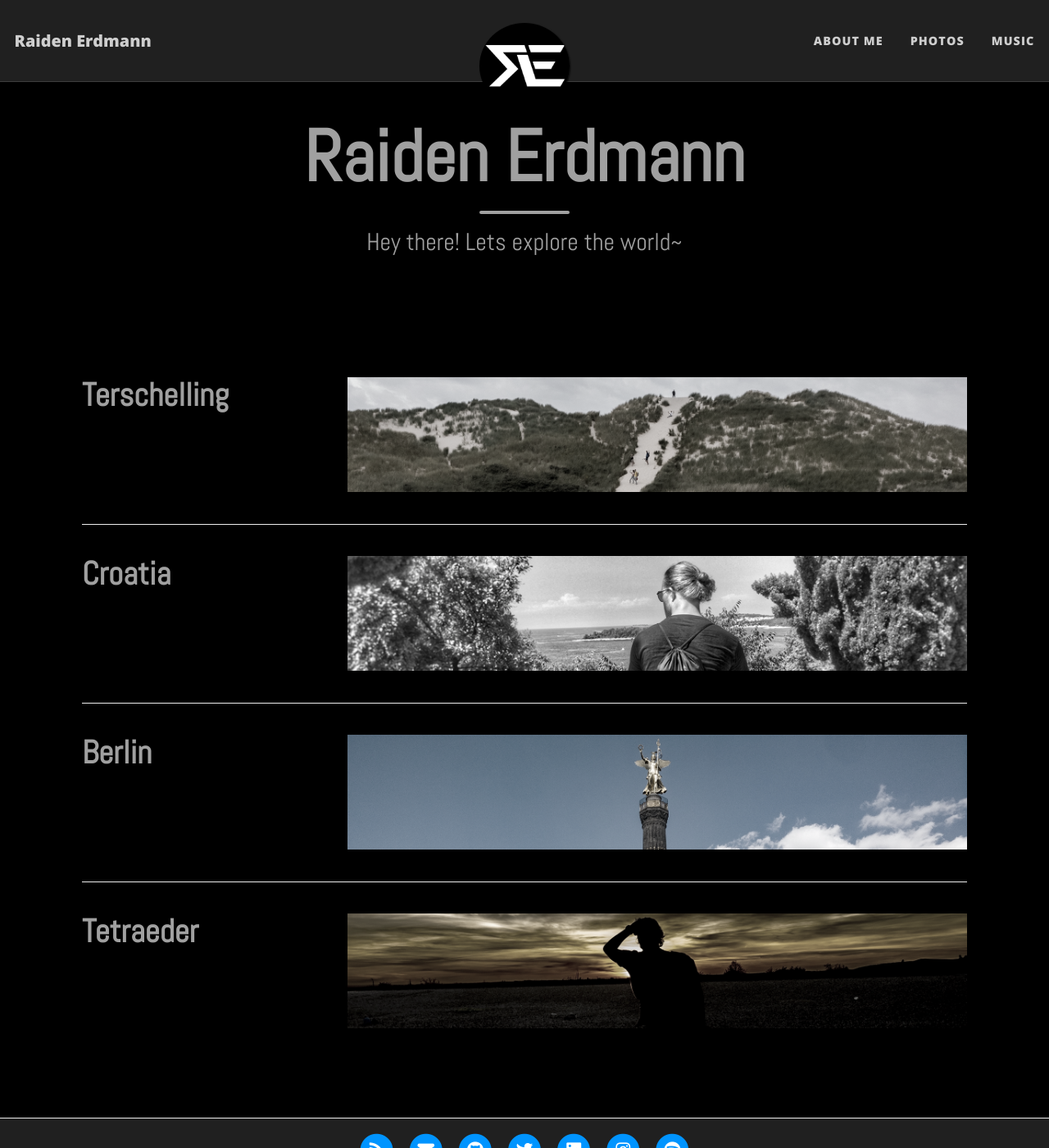
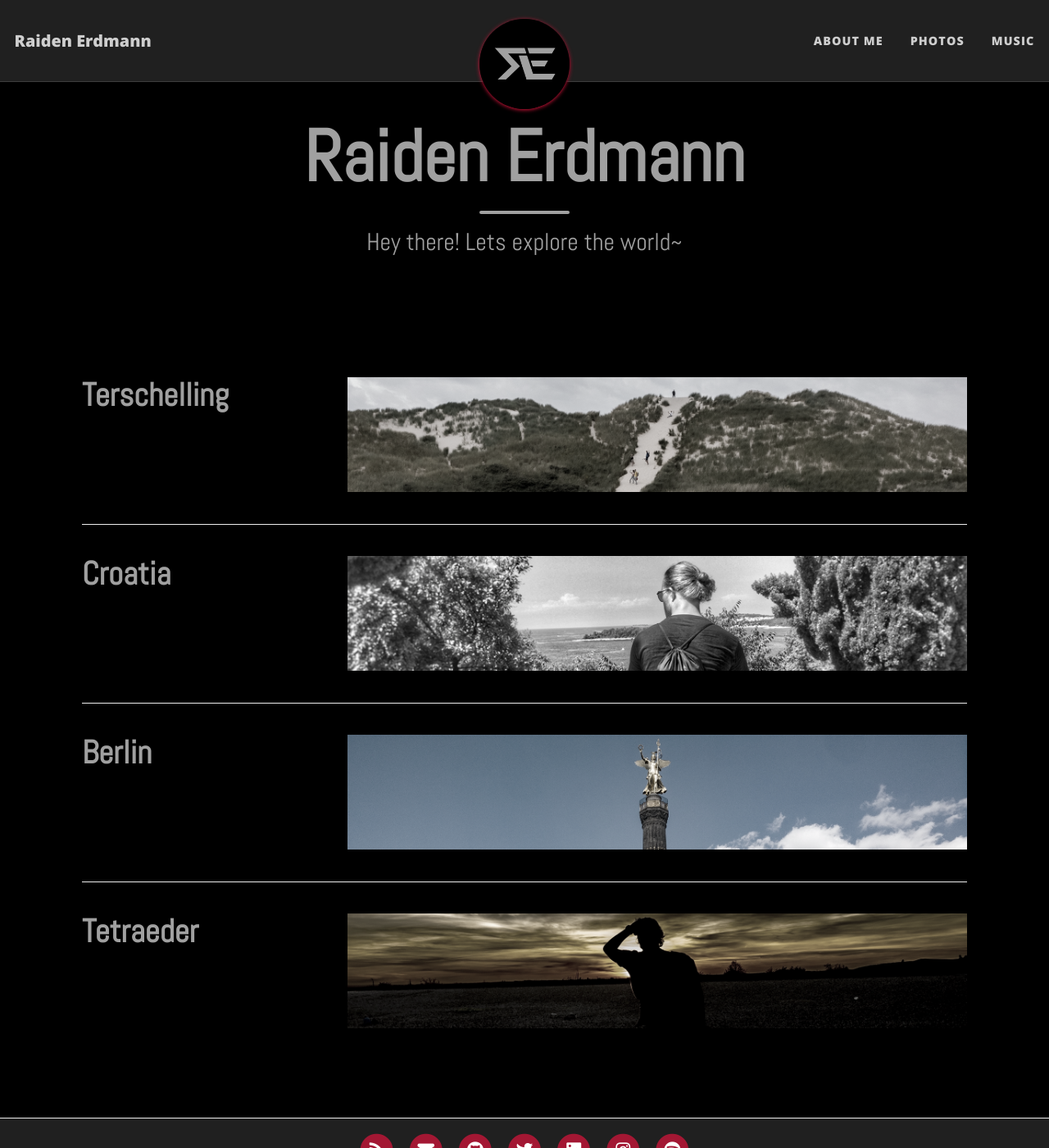
Before and after one commit to raiden-e/raiden-e.github.io_old, a Jekyll site: the page built from index.html, in a window 1280 px wide and 1400 px high. Shown: the whole window at 82% size. Built offline with Jekyll 4.4.1, drawn with Linux system fonts in a browser that asks for light colours; nearby versions of some CDN libraries; the list of posts is cut into pages by our own code.

Commit message:
red accent

```diff
--- a/_sass/raiden.scss
+++ b/_sass/raiden.scss
@@ -86,11 +86,14 @@ h4 {
   margin-top: 1.25rem;
 }
 a {
-  color: #0094ff;
+  color: #dc143cb3;
+  transition: 0.6s;
 }
 a:hover,
 a:focus {
-  color: #0085a1;
+  transition: 0.6s;
+  color: #dc143cb3;
+  // text-shadow: 0 1px 10px crimson;
 }
 blockquote {
   color: #808080;
@@ -122,12 +125,12 @@ hr.small {
 ::-moz-selection {
   color: #fff;
   text-shadow: none;
-  background-color: #0085a1;
+  background-color: #dc143cb3;
 }
 ::selection {
   color: #fff;
   text-shadow: none;
-  background-color: #0085a1;
+  background-color: #dc143cb3;
 }
 img::selection {
   color: #fff;
--- a/_sass/raiden/_footer.scss
+++ b/_sass/raiden/_footer.scss
@@ -17,7 +17,7 @@ footer p.text-muted {
 }
 
 footer a {
-  color: #2f629a;
+  color: #dc143cb3;
 }
 
 footer .list-inline {
@@ -55,3 +55,12 @@ footer .footer-custom-content {
     font-size: 1rem;
   }
 }
+
+.list-inline-item {
+  transition: 0.5s;
+}
+
+.list-inline-item :hover {
+  text-shadow: 0 1px 5px #dc143cb3;
+  transition: 0.3s;
+}
--- a/_sass/raiden/_navbar.scss
+++ b/_sass/raiden/_navbar.scss
@@ -177,7 +177,7 @@
 .navbar-custom .navbar-nav .nav-link:focus,
 .navbar-custom .navbar-nav .dropdown-menu .dropdown-item:hover,
 .navbar-custom .navbar-nav .dropdown-menu .dropdown-item:focus {
-  color: #0085a1;
+  color: #dc143cb3;
 }
 
 .navbar-custom .avatar-container {
@@ -209,6 +209,12 @@
   width: 100%;
   border-radius: 50%;
   display: block;
+  box-shadow: 0 1px 5px crimson;
+  transition: 1s;
+}
+.navbar-custom .avatar-img :hover {
+  filter: brightness(var(--value, 5)); --value:2;
+  transition: 1s;
 }
 
 .navbar-custom.top-nav-expanded .avatar-container {
--- a/_sass/raiden/_pagination.scss
+++ b/_sass/raiden/_pagination.scss
@@ -37,6 +37,6 @@ $text: #a0a0a0;
 .pagination .page-item .page-link:hover,
 .pagination .page-item .page-link:focus {
   color: #202020;
-  border: 1px solid #0085a1;
-  background-color: #0085a1;
+  border: 1px solid #dc143cb3;
+  background-color: #dc143cb3;
 }
```
Also changed, not shown: assets/img/avatar-icon.webp.
